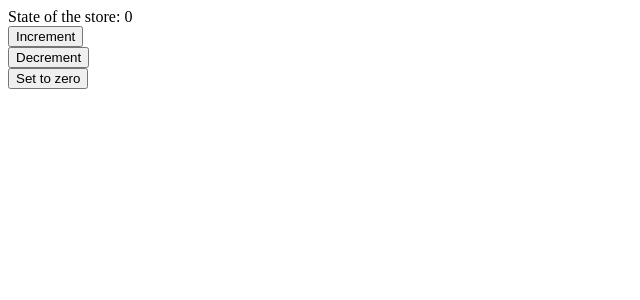
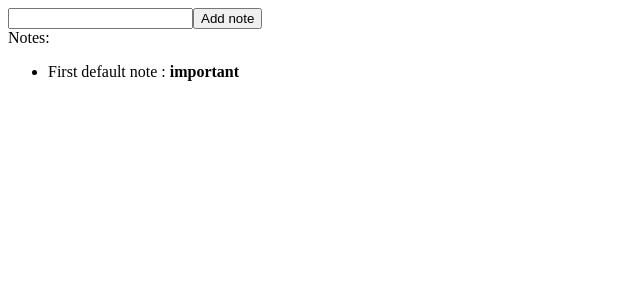
Before and after one commit to stefanomontr/helsinki-react-course, a React (Create React App) app: page / in a window 1280 px wide. Shown: the top 300 px of the page, without its empty margins (0-640 px from the left). Built offline with nearby package versions, Linux system fonts and the light colour scheme.

Commit message:
Defined all redux functionality into index.js

```diff
--- a/package.json
+++ b/package.json
@@ -9,6 +9,7 @@
     "axios": "^0.27.2",
     "react": "^18.2.0",
     "react-dom": "^18.2.0",
+    "react-redux": "^8.0.2",
     "react-scripts": "5.0.1",
     "redux": "^4.2.0",
     "web-vitals": "^2.1.4"
--- a/src/index.js
+++ b/src/index.js
@@ -2,14 +2,29 @@ import React from 'react'
 import { createStore } from 'redux'
 import ReactDOM from 'react-dom/client'
 
-const reducer = (state = 0, action) => {
+const initialState = {
+  notes: [
+    {
+      content: 'First default note',
+      important: true,
+      id: 1
+    }
+  ]
+}
+
+const reducer = (state = initialState, action) => {
   switch (action.type) {
-    case 'increment':
-      return state + 1
-    case 'decrement':
-      return state - 1
-    case 'zero':
-      return 0
+    case 'NEW_NOTE':
+      return {
+        ...state,
+        notes: state.notes.concat(action.payload)
+      }
+    case 'TOGGLE_IMPORTANCE':
+      return {
+        ...state,
+        notes: state.notes.map(note =>
+          note.id === action.payload ? {...note, important: !note.important} : note)
+      }
     default:
       return state
   }
@@ -17,22 +32,47 @@ const reducer = (state = 0, action) => {
 
 const store = createStore(reducer)
 
+const generateId = () => Number((Math.random() * 1000000).toFixed(0))
+
+const addNote = (e) => {
+  e.preventDefault()
+  const newNote = {
+    content: e.target.note.value,
+    important: false,
+    id: generateId()
+  }
+  e.target.note.value = ''
+  store.dispatch({
+    type: 'NEW_NOTE',
+    payload: newNote
+  })
+}
+
+const toggleImportanceOf = (noteId) => {
+  store.dispatch({
+    type: 'TOGGLE_IMPORTANCE',
+    payload: noteId
+  })
+}
+
 const App = () => {
 
   return (
     <div>
-      <div>
-        State of the store: {store.getState()}
-      </div>
-      <div>
-        <button onClick={e => store.dispatch({type: 'increment'})}>Increment</button>
-      </div>
-      <div>
-        <button onClick={e => store.dispatch({type: 'decrement'})}>Decrement</button>
-      </div>
-      <div>
-        <button onClick={e => store.dispatch({type: 'zero'})}>Set to zero</button>
-      </div>
+      <form onSubmit={addNote}>
+        <input name='note'/>
+        <button type='submit'>Add note</button>
+      </form>
+      Notes:
+      <ul>
+        {store.getState().notes.map(note => {
+          return (
+            <li key={note.id} onClick={() => toggleImportanceOf(note.id)}>
+              {note.content} : <strong>{note.important ? 'important' : ''}</strong>
+            </li>
+          )
+        })}
+      </ul>
     </div>
   )
 }
@@ -46,6 +86,4 @@ const renderApp = () => {
 }
 
 renderApp()
-
 store.subscribe(renderApp)
-store.subscribe(() => console.log(store.getState()))
```
Also changed, not shown: 1 other file (tests, documents, lock files or other folders).
